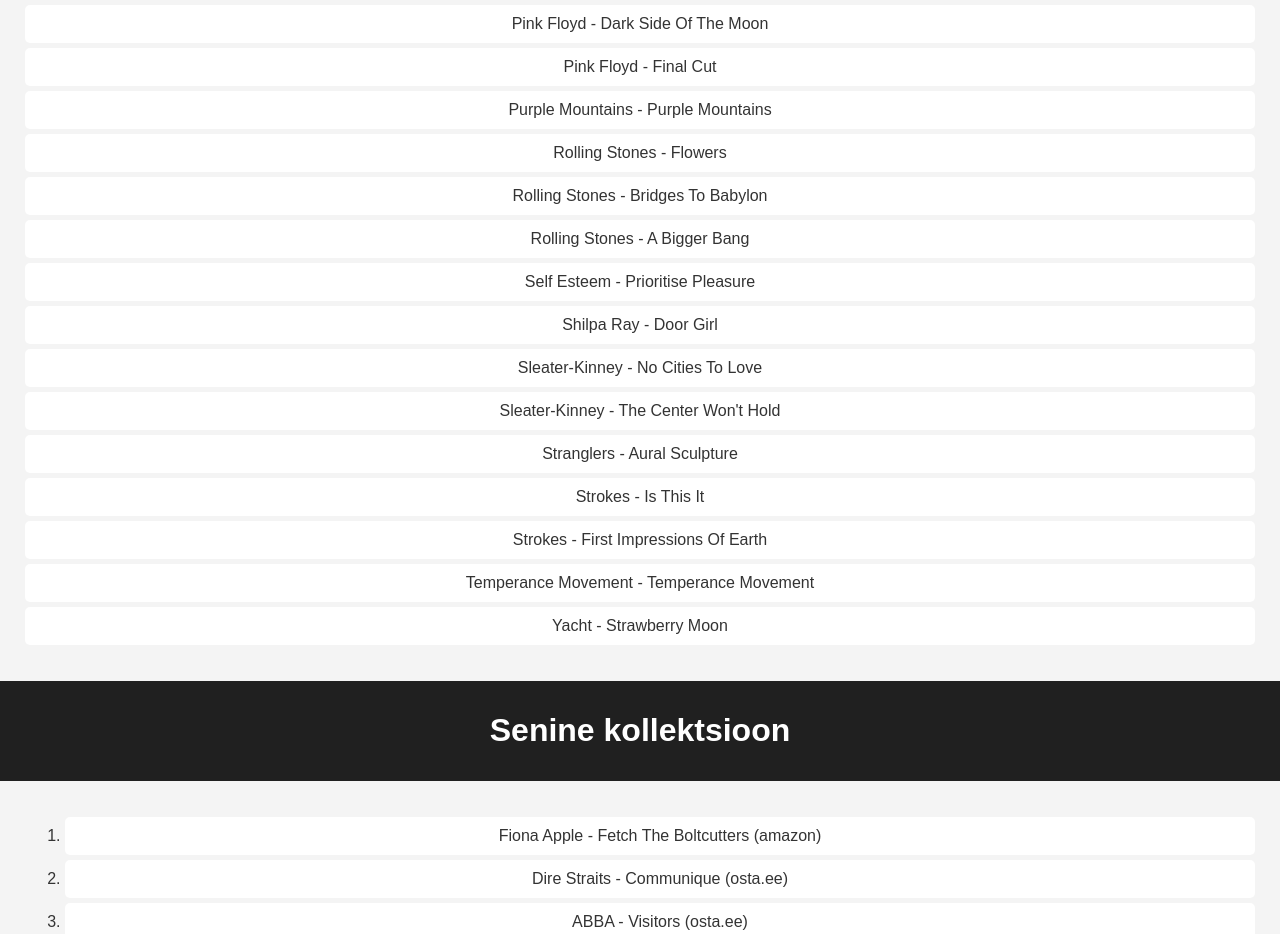
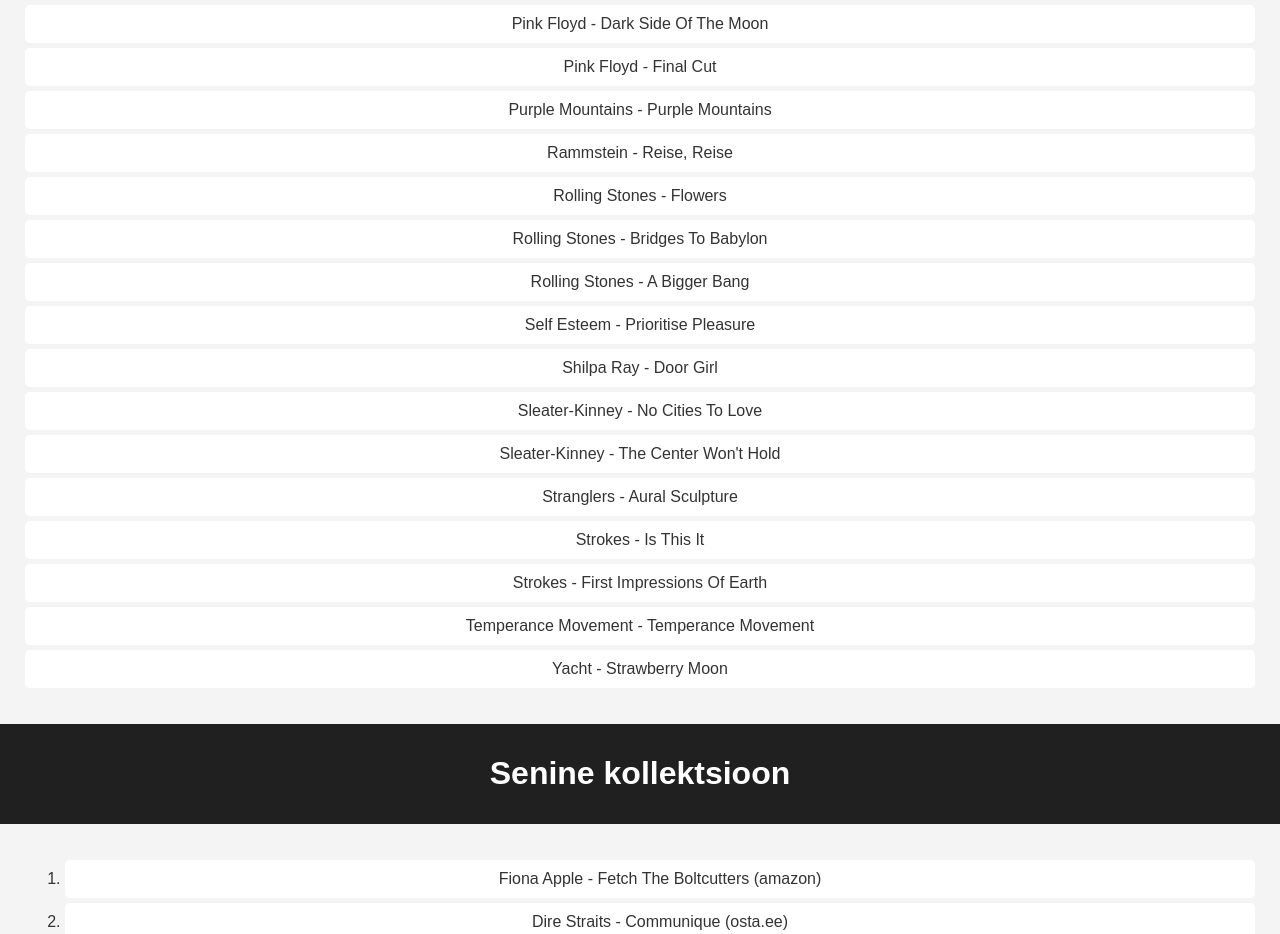
Before and after one commit to JJoks/Vinyl, a plain HTML site: page index.html in a window 1280 px wide. Shown: the part 1980-2914 px from the top of the page. Drawn offline with Linux system fonts and the light colour scheme.

Commit message:
Update index.html

```diff
--- a/index.html
+++ b/index.html
@@ -58,6 +58,7 @@
             <li>Pink Floyd - Dark Side Of The Moon</li>
             <li>Pink Floyd - Final Cut</li>
             <li>Purple Mountains - Purple Mountains</li>
+            <li>Rammstein - Reise, Reise</li>
             <li>Rolling Stones - Flowers</li>
             <li>Rolling Stones - Bridges To Babylon</li>
             <li>Rolling Stones - A Bigger Bang</li>
```
